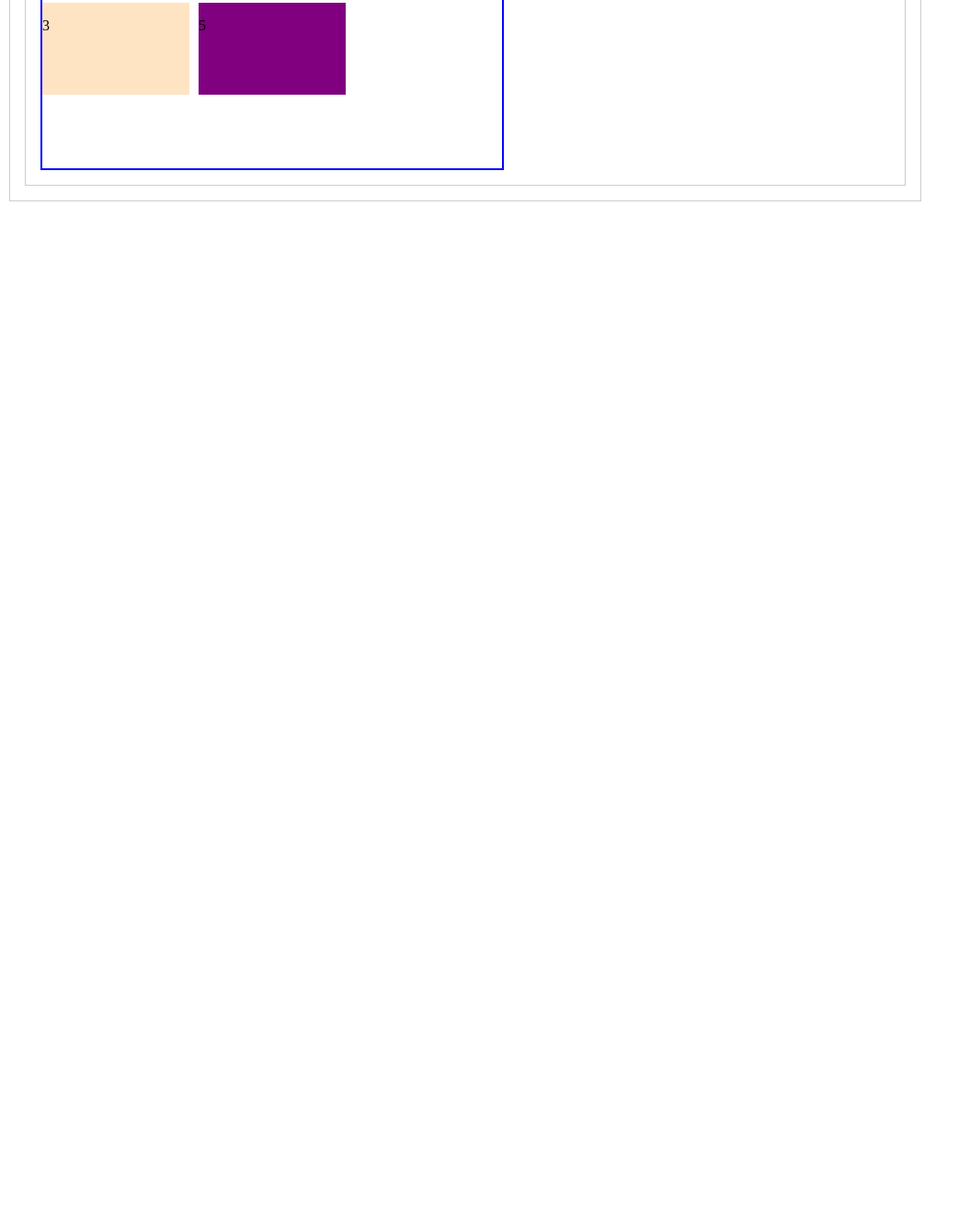
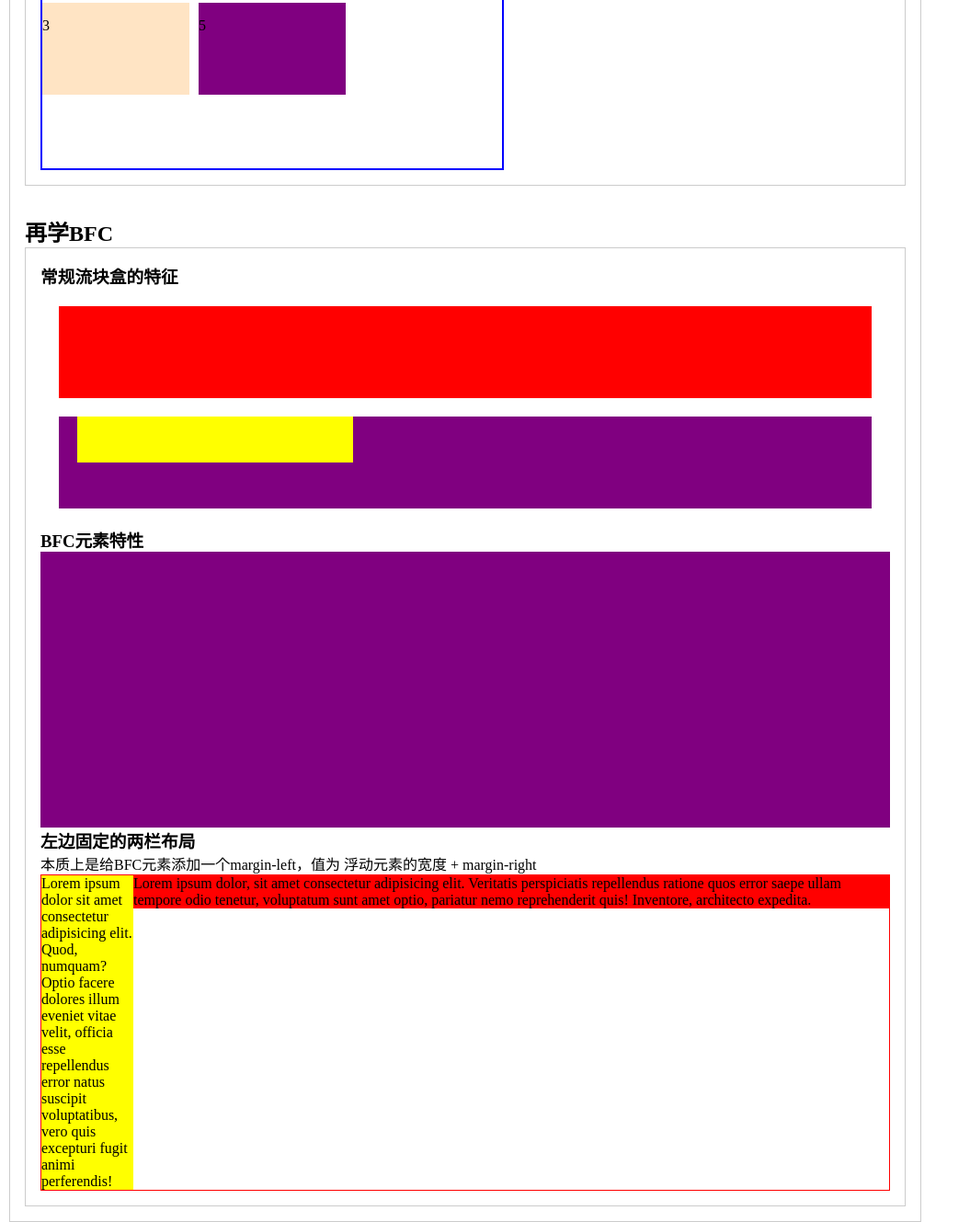
Before and after one commit to edisonLzy/css-learn, a website built with webpack: page public/index.html in a window 1280 px wide. Shown: the part 459-1788 px from the top of the page at 92% size, without its empty margins (0-1055 px from the left). Before the commit the page ends 800 px from the top, so only its background shows below. Built offline with nearby package versions, Linux system fonts and the light colour scheme; some packages are replaced by stand-ins of ours.

Commit message:
feat(BFC): 新增BFC
再学 BFC

```diff
--- a/index.ts
+++ b/index.ts
@@ -1,3 +1,4 @@
 import './src/index.scss';
 import './src/xHeight';
-import './src/grid'
+import './src/grid';
+import './src/BFC'
--- /dev/null
+++ b/src/BFC/index.html
@@ -0,0 +1,28 @@
+<!-- 常规流 特性 -->
+<h3>常规流块盒的特征</h3>
+<section class="normal">
+  <div class="normal-float"></div>
+</section>
+
+<section class="normal">
+     <div class="normal-item">
+
+     </div>
+</section>
+
+<!-- BFC元素特性 -->
+
+<h3>BFC元素特性</h3>
+
+<section class="bfc clearfix">
+    <div class="bfc-item">
+
+    </div>
+</section>
+
+<h3>左边固定的两栏布局</h3>
+<abbr>本质上是给BFC元素添加一个margin-left，值为 浮动元素的宽度 + margin-right</abbr>
+<section class="bfc2">
+   <div class="bfc2-left">Lorem ipsum dolor sit amet consectetur adipisicing elit. Quod, numquam? Optio facere dolores illum eveniet vitae velit, officia esse repellendus error natus suscipit voluptatibus, vero quis excepturi fugit animi perferendis!</div>
+   <div class="bfc2-right">Lorem ipsum dolor, sit amet consectetur adipisicing elit. Veritatis perspiciatis repellendus ratione quos error saepe ullam tempore odio tenetur, voluptatum sunt amet optio, pariatur nemo reprehenderit quis! Inventore, architecto expedita.</div>
+</section>
--- /dev/null
+++ b/src/BFC/index.scss
@@ -0,0 +1,43 @@
+.normal{
+    height: 100px;
+    padding:0 20px;
+    margin: 20px;
+    background:purple;
+    &-item{
+        width: 300px;
+        height: 50px;
+        background: yellow;
+        margin-top: 20px;
+    }
+}
+
+.normal:nth-child(2){
+    height: 100px;
+    padding:0 20px;
+    margin: 20px;
+    background: red;
+}
+
+.bfc{
+    background:purple;
+    overflow: hidden;
+    &-item{
+      float: left;
+       height: 300px;
+    }
+}
+
+.bfc2{
+    border: 1px solid red;
+    overflow: scroll;
+    &-left{
+        float: left;
+        width: 100px;
+        // margin-right: 30px;
+        background:yellow;
+    }
+    &-right{
+        background: red;
+        overflow: hidden;
+    }
+}
--- /dev/null
+++ b/src/BFC/index.ts
@@ -0,0 +1,5 @@
+import {createItem} from '../utils';
+import './index.scss';
+const h = require('./index.html')
+// ex实现icon居中
+createItem({title:'再学BFC',article:h})
--- a/src/index.scss
+++ b/src/index.scss
@@ -28,6 +28,8 @@ main{
      }
     }
     .nav{
+        position: sticky;
+        top: 0;
         float: right;
         margin-left: 10px;
         width: 20vw;
@@ -36,3 +38,10 @@ main{
         flex-direction: column;
     }
 }
+
+/* 清除 浮动 解决高度塌陷*/
+.clearfix::after{
+    content: "";
+    display: block;
+    clear: both;
+}
--- a/src/utils/index.ts
+++ b/src/utils/index.ts
@@ -3,7 +3,7 @@ export function createItem({title,article}){
 
     const h2 = document.createElement('h2');
     h2.setAttribute('class','title border');
-    h2.setAttribute('id','title');
+    h2.setAttribute('id',title);
     h2.innerHTML =  title;
     const art = document.createElement('article');
     art.setAttribute('class','article');
```
